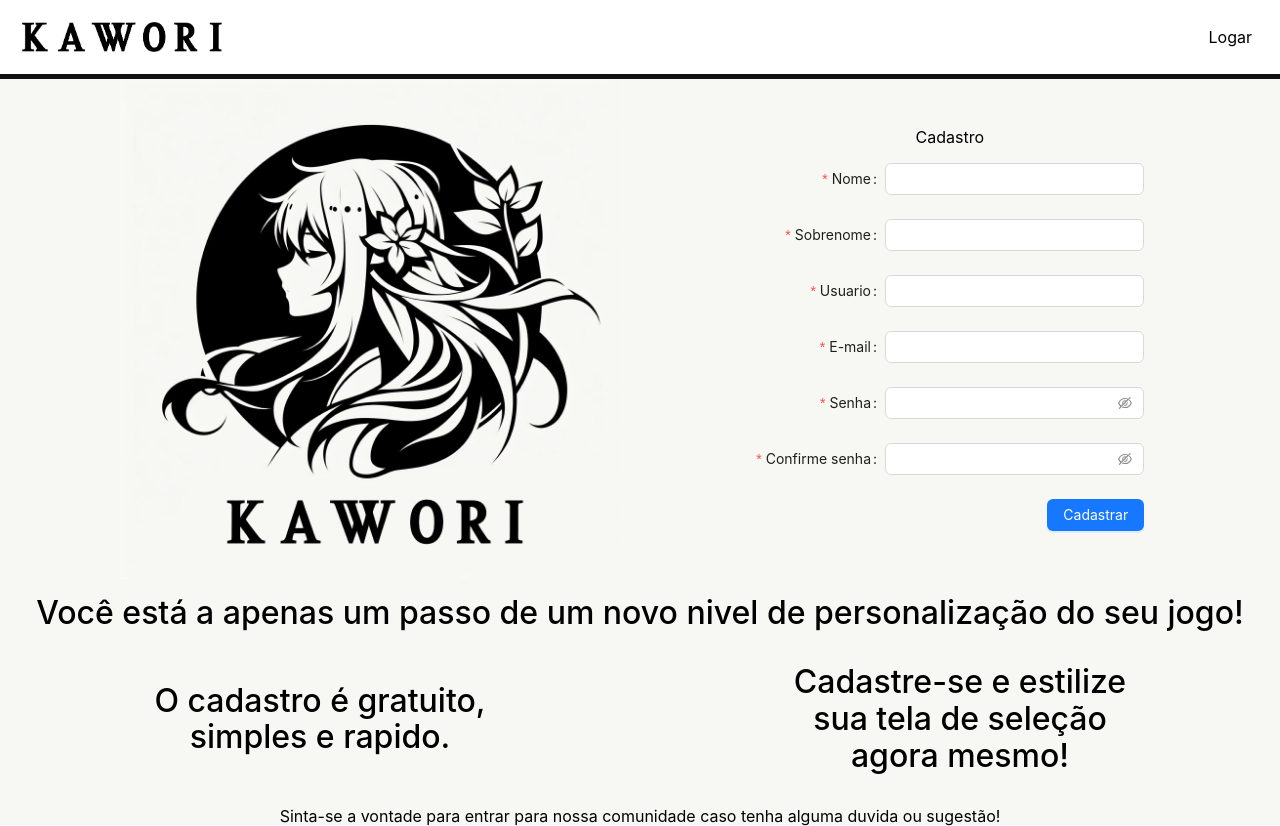
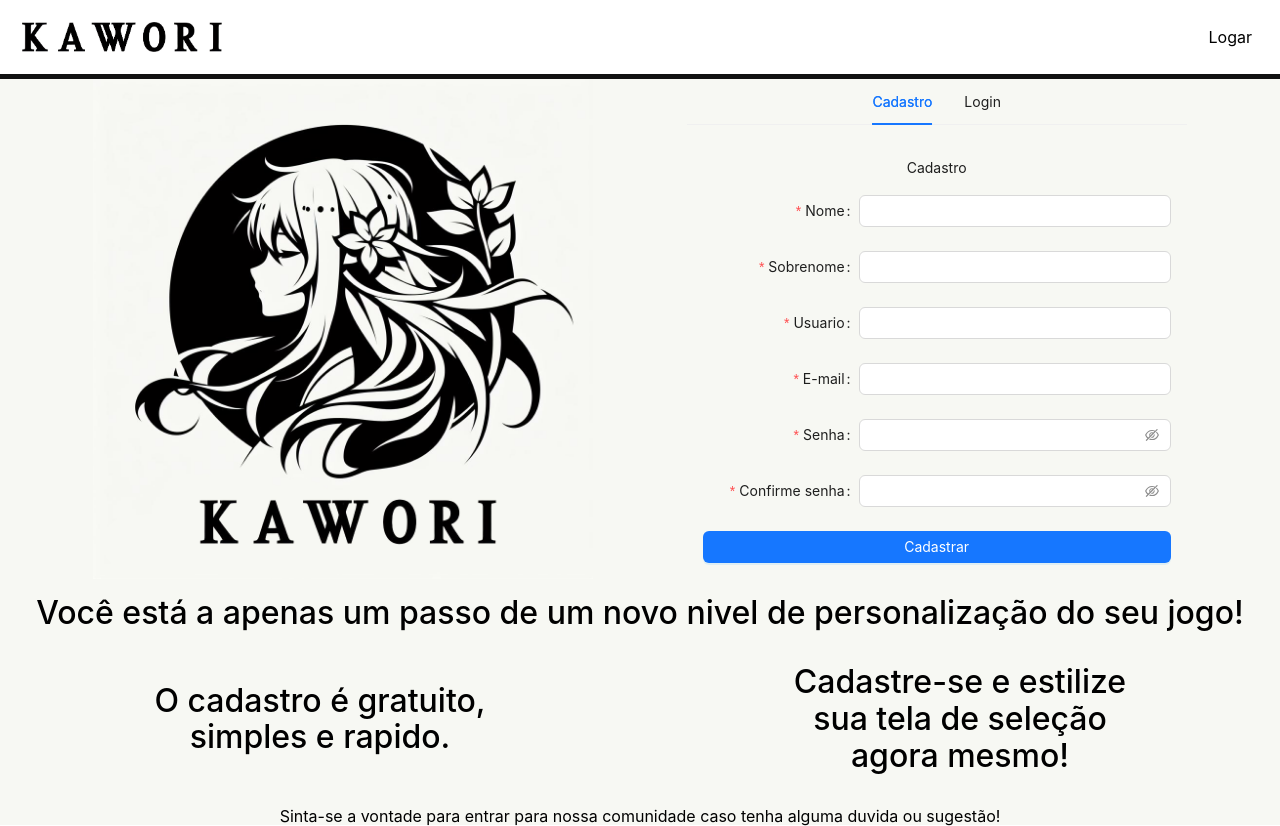
Before and after one commit to ghpm99/kawori-frontend, a Next.js app: page / in a window 1280 px wide. Built offline with nearby package versions, Linux system fonts and the light colour scheme; no server answers.

Commit message:
Feat: Implements tabs signin and signup

```diff
--- a/src/components/signup/index.tsx
+++ b/src/components/signup/index.tsx
@@ -46,7 +46,6 @@ const SingupForm = () => {
             layout="horizontal"
             name="register-form"
             labelCol={{ span: 8 }}
-            wrapperCol={{ span: 16 }}
             initialValues={{ remember: true }}
             onFinish={onFinish}
             onFinishFailed={onFinishFailed}
@@ -124,6 +123,7 @@ const SingupForm = () => {
             <Button
                 style={{
                     float: "right",
+                    width: "100%",
                 }}
                 type="primary"
                 htmlType="submit"
--- a/src/pages/Home.module.scss
+++ b/src/pages/Home.module.scss
@@ -45,11 +45,12 @@
     }
 }
 
-.form-container {
+.section {
     width: 100%;
+    height: fit-content;
     display: flex;
     justify-content: space-evenly;
-    align-items: center;
+    align-items: flex-start;
 }
 
 .logo-image{
@@ -57,6 +58,15 @@
     height: auto;
     @media screen and (max-width: 850px) {
         display: none;
+    }
+}
+
+.tabs{
+    height: 100%;
+    width: 50%;
+    max-width: 500px;
+    @media screen and (max-width: 850px) {
+        width: 100%;
     }
 }
 
@@ -86,9 +96,10 @@
     }
 }
 
-.signup-form {
+.form-container {
     padding: 16px;
     border-radius: 6px;
+
 }
 
 .signup-text {
--- a/src/pages/index.tsx
+++ b/src/pages/index.tsx
@@ -3,6 +3,31 @@ import MenuHeader from "@/components/menuHeader";
 import styles from "./Home.module.scss";
 import LogoKawori from "@/public/kaori_logo3.jpg";
 import Image from "next/image";
+import { Tabs, TabsProps } from "antd";
+import LoginPage from "./signin";
+
+const itens: TabsProps["items"] = [
+    {
+        key: "signup",
+        label: "Cadastro",
+        children: (
+            <div className={styles["form-container"]}>
+                <div className={styles["form-title"]}>Cadastro</div>
+                <SingupForm />
+            </div>
+        ),
+    },
+    {
+        key: "signin",
+        label: "Login",
+        children: (
+            <div className={styles["form-container"]}>
+                <div className={styles["form-title"]}>Login</div>
+                <LoginPage />
+            </div>
+        ),
+    },
+];
 
 export default function Home() {
     return (
@@ -10,11 +35,10 @@ export default function Home() {
             <div className={styles["container"]}>
                 <MenuHeader />
                 <div className={styles["body"]}>
-                    <div className={styles["form-container"]}>
-                        <Image alt="Kawori Logo" src={LogoKawori} className={styles["logo-image"]} width={500}/>
-                        <div className={styles["signup-form"]}>
-                            <div className={styles["form-title"]}>Cadastro</div>
-                            <SingupForm />
+                    <div className={styles["section"]}>
+                        <Image alt="Kawori Logo" src={LogoKawori} className={styles["logo-image"]} width={500} />
+                        <div className={styles["tabs"]}>
+                            <Tabs centered items={itens} />
                         </div>
                     </div>
                     <h1 className={styles["title"]}>
--- a/src/pages/signin/Signin.module.scss
+++ b/src/pages/signin/Signin.module.scss
@@ -3,10 +3,3 @@
     text-align: center;
     margin-bottom: 14px;
 }
-
-.card-signin{
-    max-width: 50%;
-    @media screen and (max-width: 600px) {
-        max-width: none;
-    }
-}
--- a/src/pages/signin/index.tsx
+++ b/src/pages/signin/index.tsx
@@ -35,31 +35,10 @@ export default function LoginPage() {
     };
 
     return (
-        <Layout
-            style={{
-                minHeight: "100vh",
-                backgroundColor: "rgb(0, 0, 27, 0.8)",
-            }}
-        >
-            <MenuHeader />
-            <Content>
-                <Layout
-                    style={{
-                        width: "100vw",
-                        height: "90vh",
-                        display: "flex",
-                        flexDirection: "row",
-                        justifyContent: "center",
-                        alignItems: "center",
-                        backgroundColor: "rgb(0, 0, 27, 0)",
-                    }}
-                >
-                    <div className={styles["card-signin"]}>
-                        <Card title="Login">
         <Form
             name="basic"
-                                labelCol={{ span: 8 }}
-                                wrapperCol={{ span: 16 }}
+            style={{ maxWidth: 600 }}
+            labelCol={{ span: 4 }}
             initialValues={{ remember: true }}
             onFinish={onFinish}
             onFinishFailed={onFinishFailed}
@@ -93,20 +72,30 @@ export default function LoginPage() {
                 <Input.Password />
             </Form.Item>
 
-                                <Form.Item name="remember" valuePropName="checked" wrapperCol={{ offset: 8, span: 16 }}>
+            <Form.Item>
+                <Form.Item name="remember" valuePropName="checked" noStyle>
                     <Checkbox>Lembrar-se de mim</Checkbox>
                 </Form.Item>
+                <a
+                    href=""
+                    style={{
+                        float: "right",
+                    }}
+                >
+                    Esqueci minha senha
+                </a>
+            </Form.Item>
 
-                                <Form.Item wrapperCol={{ offset: 8, span: 16 }}>
-                                    <Button type="primary" htmlType="submit">
+            <Button
+                style={{
+                    float: "right",
+                    width: "100%",
+                }}
+                type="primary"
+                htmlType="submit"
+            >
                 Logar
             </Button>
-                                </Form.Item>
         </Form>
-                        </Card>
-                    </div>
-                </Layout>
-            </Content>
-        </Layout>
     );
 }
```
Lines whose indentation alone changed are shown as unchanged.
